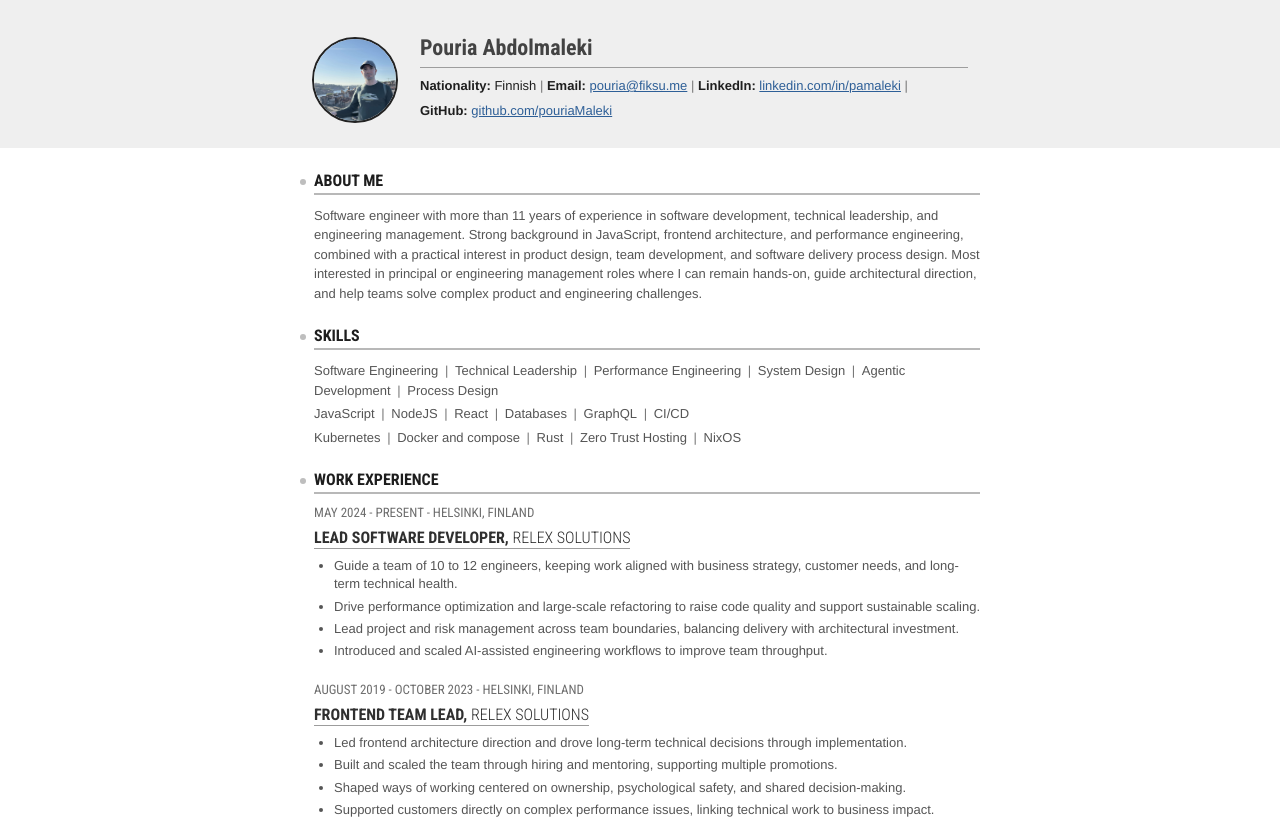
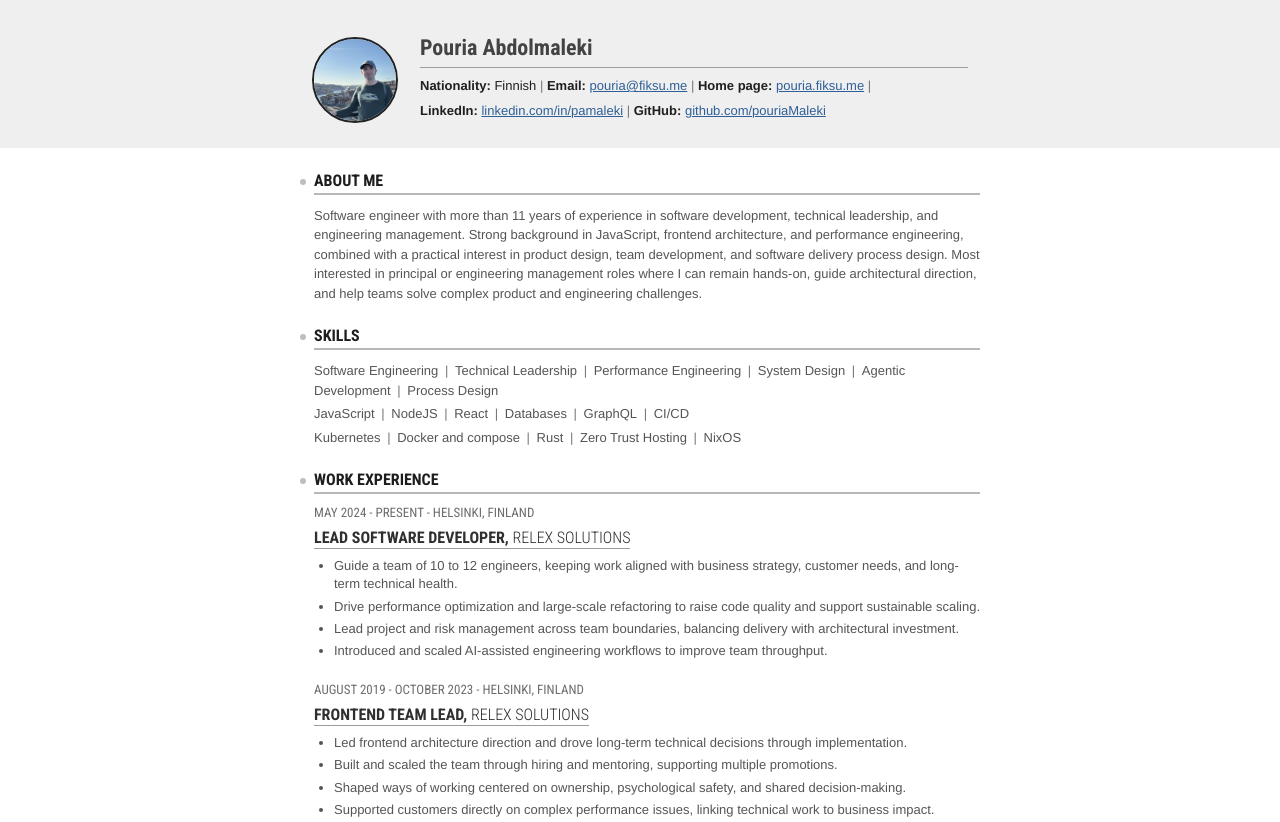
Before and after one commit to pouriaMaleki/pouriamaleki.github.io, a plain HTML site: page resume.html in a window 1280 px wide. Shown: the top 822 px of the page. Drawn offline with nearby package versions, Linux system fonts and the light colour scheme.

Commit message:
home page

```diff
--- a/resume.html
+++ b/resume.html
@@ -26,6 +26,7 @@
           <p class="resume-facts">
             <span><strong>Nationality:</strong> Finnish</span>
             <span><strong>Email:</strong> <a href="mailto:pouria@fiksu.me">pouria@fiksu.me</a></span>
+            <span><strong>Home page:</strong> <a href="https://pouria.fiksu.me">pouria.fiksu.me</a></span>
             <span><strong>LinkedIn:</strong> <a
                 href="https://www.linkedin.com/in/pamaleki/">linkedin.com/in/pamaleki</a></span>
             <span><strong>GitHub:</strong> <a href="https://github.com/pouriaMaleki">github.com/pouriaMaleki</a></span>
```
Also changed, not shown: index.html (+1 -1 lines).
